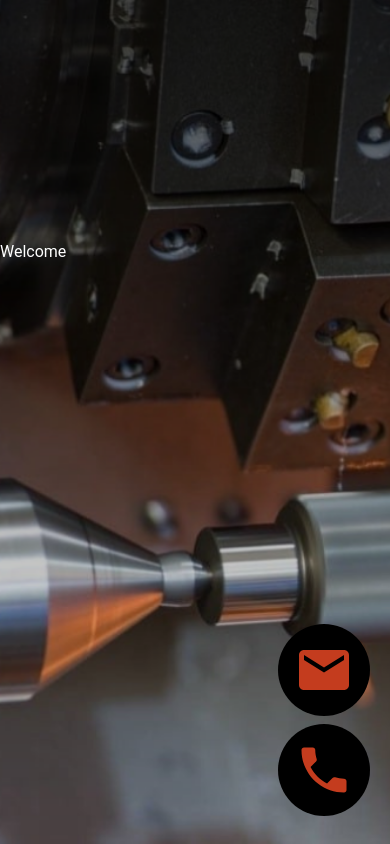
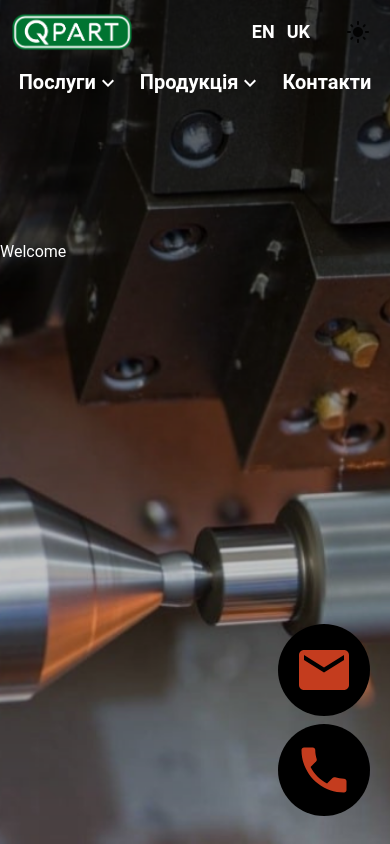
Before and after one commit to ixaker/siteNextLocale, a Next.js app: page /contact in a window 390 px wide. Built offline with nearby package versions, Linux system fonts and the light colour scheme.

Commit message:
added media queries to the header

```diff
--- a/src/components/header/Header.tsx
+++ b/src/components/header/Header.tsx
@@ -7,12 +7,24 @@ import ThemeToggleButton from './ui/ThemeToggleButton';
 const Header: React.FC = () => {
   return (
     <header className="relative z-20">
-      <div className="hidden sm:flex sm:justify-between sm:items-center sm:flex-wrap sm:p-3 sm:bg-inherit sm:absolute sm:top-0 sm:w-full">
+      {/* Верхняя панель */}
+      <div className="flex justify-between items-center flex-wrap p-3 bg-inherit absolute top-0 w-full">
+        {/* Логотип */}
         <HeaderLogo />
-        <Menu />
+
+        {/* Меню: скрывается на маленьких экранах */}
+        <div className="hidden sm:block">
+          <Menu />
+        </div>
+
+        {/* Переключатели */}
         <div className="flex gap-7 items-center">
           <LanguageSwitcher />
           <ThemeToggleButton />
+        </div>
+
+        <div className="flex justify-center items-center w-full mt-4 sm:hidden ">
+          <Menu />
         </div>
       </div>
     </header>
--- a/src/components/header/ui/HeaderLogo.tsx
+++ b/src/components/header/ui/HeaderLogo.tsx
@@ -12,8 +12,8 @@ const HeaderLogo = () => {
           width: {
             xs: '120px',
             sm: '130px',
-            md: '150px',
-            lg: '180px',
+            md: '160px',
+            lg: '200px',
           },
           height: 'auto',
         }}
--- a/src/components/header/ui/Menu.tsx
+++ b/src/components/header/ui/Menu.tsx
@@ -89,7 +89,7 @@ const MenuComponent: React.FC = () => {
   }, []);
 
   return (
-    <nav className="flex items-center gap-20" ref={menuRef}>
+    <nav className="flex items-center gap-5  sm:gap-[30px] md:gap-[40px] lg:gap-[80px]" ref={menuRef}>
       {menuItems.map((item) => (
         <Box
           key={item.title}
@@ -97,7 +97,6 @@ const MenuComponent: React.FC = () => {
             position: 'relative',
             display: 'flex',
             alignItems: 'center',
-            gap: '50px',
           }}
         >
           {item.subMenu ? (
--- a/src/components/header/ui/ThemeToggleButton.tsx
+++ b/src/components/header/ui/ThemeToggleButton.tsx
@@ -8,13 +8,21 @@ const ThemeToggleButton: React.FC = () => {
   const { themeMode, toggleTheme } = useTheme();
 
   const styleIconBtn = {
-    width: '50px',
+    width: {
+      sm: '20px',
+      md: '30px',
+      lg: '60px',
+    },
   };
 
   return (
     <>
-      <CustomButton variant="button-themes" onClick={toggleTheme}>
-        {themeMode === 'light' ? <LightModeIcon sx={styleIconBtn} /> : <ModeNightIcon />}
+      <CustomButton
+        variant="button-themes"
+        className="flex items-center justify-center"
+        onClick={toggleTheme}
+      >
+        {themeMode === 'light' ? <LightModeIcon sx={styleIconBtn} /> : <ModeNightIcon sx={styleIconBtn} />}
       </CustomButton>
     </>
   );
--- a/src/components/ui/button/CustomButton.tsx
+++ b/src/components/ui/button/CustomButton.tsx
@@ -9,10 +9,10 @@ interface PropsCustomButton {
 
 const CustomButton: FC<PropsCustomButton> = ({ children, onClick, variant = 'non-style', className }) => {
   const buttonClass = {
-    'menu-btn': 'font-bold text-xl sm:text-[10px] md:text-[18px] lg:text-[27px] text-[white]',
-    'leng-btn': 'font-bold text-lg sm:text-[10px] md:text-[18px] lg:text-[27px] text-[white]',
+    'menu-btn': 'font-bold text-xl text-[18px] sm:text-[18px] md:text-[20px] lg:text-[27px] text-[white]',
+    'leng-btn': 'font-bold text-lg sm:text-[14px] md:text-[18px] lg:text-[27px] text-[white]',
     'non-style': '',
-    'button-themes': 'rounded-full',
+    'button-themes': 'rounded-full w-10',
     'communication-button':
       'rounded-full p-4 bg-[black] text-[#c43c1e] hover:bg-slate-800 hover:text-white transition-all duration-300 ease-in-out',
   }[variant];
```
